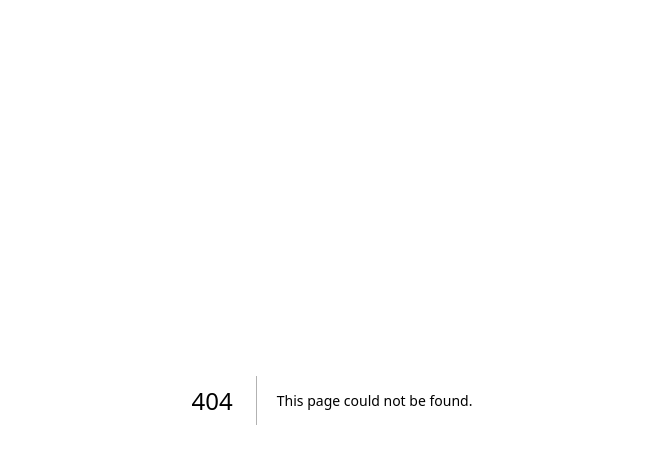
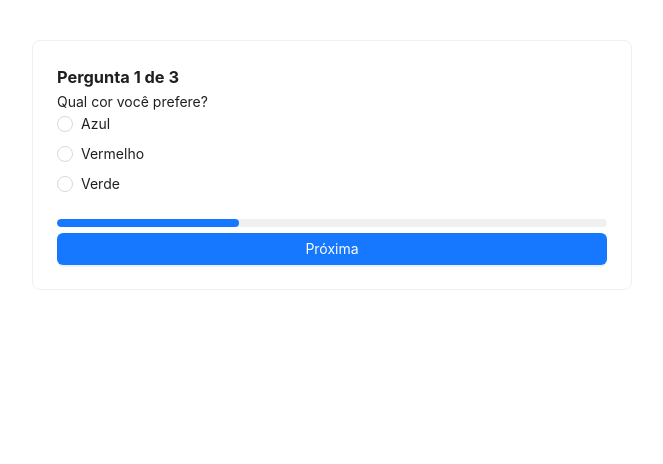
Before and after one commit to gabgon08/quiz-app, a Next.js app: page /quiz in a window 1280 px wide. Before the commit this address had no page. Shown: the top 464 px of the page, without its empty margins (308-971 px from the left). Built offline with nearby package versions, Linux system fonts and the light colour scheme.

Commit message:
chore: install antd react 19 compatibility patch

```diff
--- a/package.json
+++ b/package.json
@@ -9,6 +9,7 @@
     "lint": "eslint"
   },
   "dependencies": {
+    "@ant-design/v5-patch-for-react-19": "^1.0.3",
     "antd": "^5.27.6",
     "next": "16.0.1",
     "react": "19.2.0",
--- a/src/app/layout.js
+++ b/src/app/layout.js
@@ -2,6 +2,7 @@ import { Geist, Geist_Mono } from "next/font/google";
 import "./globals.css";
 import { ConfigProvider } from "antd";
 import ThemeProvider from "../theme/index.jsx";
+import '@ant-design/v5-patch-for-react-19';
 
 const geistSans = Geist({
   variable: "--font-geist-sans",
--- a/src/app/page.jsx
+++ b/src/app/page.jsx
@@ -2,7 +2,7 @@
 
 import React from "react";
 import styles from "./page.module.css";
-import { Layout, Flex, Typography, Space } from 'antd'
+import { Layout, Typography, Space } from 'antd'
 import ThemeProvider from "../theme";
 
 const { Header, Content } = Layout
--- /dev/null
+++ b/src/app/quiz/page.jsx
@@ -0,0 +1,132 @@
+'use client'
+
+import React, { useState } from "react";
+import { Radio, Button, Card, Progress } from "antd";
+
+const perguntas = [
+    {
+        id: 1,
+        texto: "Qual cor você prefere?",
+        opcoes: [
+            { valor: "A", texto: "Azul" },
+            { valor: "B", texto: "Vermelho" },
+            { valor: "C", texto: "Verde" },
+        ],
+    },
+    {
+        id: 2,
+        texto: "Qual estilo de música você mais gosta?",
+        opcoes: [
+            { valor: "A", texto: "Pop" },
+            { valor: "B", texto: "Rock" },
+            { valor: "C", texto: "MPB" },
+        ],
+    },
+    {
+        id: 3,
+        texto: "Qual refeição você mais gosta?",
+        opcoes: [
+            { valor: "A", texto: "Café da manhã" },
+            { valor: "B", texto: "Almoço" },
+            { valor: "C", texto: "Jantar" },
+        ],
+    },
+    // ... adicione até 10 perguntas se quiser
+];
+
+export default function Quiz() {
+    const [indice, setIndice] = useState(0); // pergunta atual
+    const [resposta, setResposta] = useState(""); // resposta escolhida
+    const [contagem, setContagem] = useState({ A: 0, B: 0, C: 0 });
+    const [finalizado, setFinalizado] = useState(false);
+
+    const perguntaAtual = perguntas[indice];
+
+    const proximaPergunta = () => {
+        if (!resposta) {
+            alert("Escolha uma opção antes de continuar!");
+            return;
+        }
+
+        // Atualiza contagem
+        setContagem((prev) => ({
+            ...prev,
+            [resposta]: prev[resposta] + 1,
+        }));
+
+        setResposta(""); // limpa seleção
+
+        if (indice + 1 < perguntas.length) {
+            setIndice(indice + 1); // vai pra próxima
+        } else {
+            setFinalizado(true); // terminou
+        }
+    };
+
+    const handleRestart = () => {
+        setIndice(0);
+        setContagem({ A: 0, B: 0, C: 0 });
+        setResposta('');
+        setFinalizado(false);
+    };
+    if (finalizado) {
+        return (
+            <Card style={{ maxWidth: 600, margin: "0 auto", marginTop: 40, textAlign: "center" }}>
+                <h2>Resultado do Quiz</h2>
+                <p>Você escolheu:</p>
+                <p>A: {contagem.A} vezes</p>
+                <p>B: {contagem.B} vezes</p>
+                <p>C: {contagem.C} vezes</p>
+                <p>
+                    Opção mais escolhida:{" "}
+                    <b>
+                        {
+                            Object.entries(contagem).reduce((a, b) =>
+                                a[1] > b[1] ? a : b
+                            )[0]
+                        }
+                    </b>
+                </p>
+                <Button
+                    type="primary"
+                    onClick={handleRestart}
+                    style={{ marginTop: 24 }}
+                >
+                    Refazer Quiz
+                </Button>
+            </Card>
+        );
+    }
+
+
+    return (
+        <Card style={{ maxWidth: 600, margin: "0 auto", marginTop: 40 }}>
+            <h3>
+                Pergunta {indice + 1} de {perguntas.length}
+            </h3>
+            <p>{perguntaAtual.texto}</p>
+
+            <Radio.Group
+                onChange={(e) => setResposta(e.target.value)}
+                value={resposta}
+                style={{ display: "flex", flexDirection: "column", gap: 8, marginBottom: 16 }}
+            >
+                {perguntaAtual.opcoes.map((op) => (
+                    <Radio key={op.valor} value={op.valor}>
+                        {op.texto}
+                    </Radio>
+                ))}
+            </Radio.Group>
+
+            <Progress
+                percent={Math.round(((indice + 1) / perguntas.length) * 100)}
+                showInfo={false}
+            />
+
+            <Button type="primary" block onClick={proximaPergunta}>
+                {indice + 1 < perguntas.length ? "Próxima" : "Finalizar"}
+            </Button>
+
+        </Card>
+    );
+}
```
Also changed, not shown: src/app/quiz/pfdage.jsx (deleted, +0 -46 lines), 1 other file (tests, documents, lock files or other folders).
